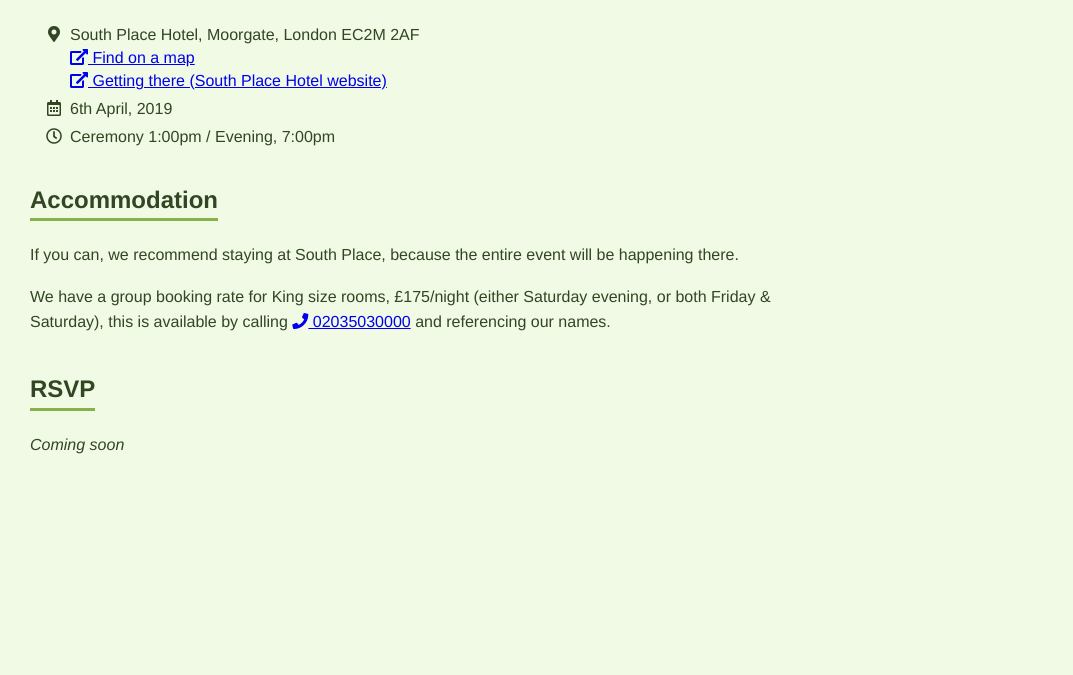
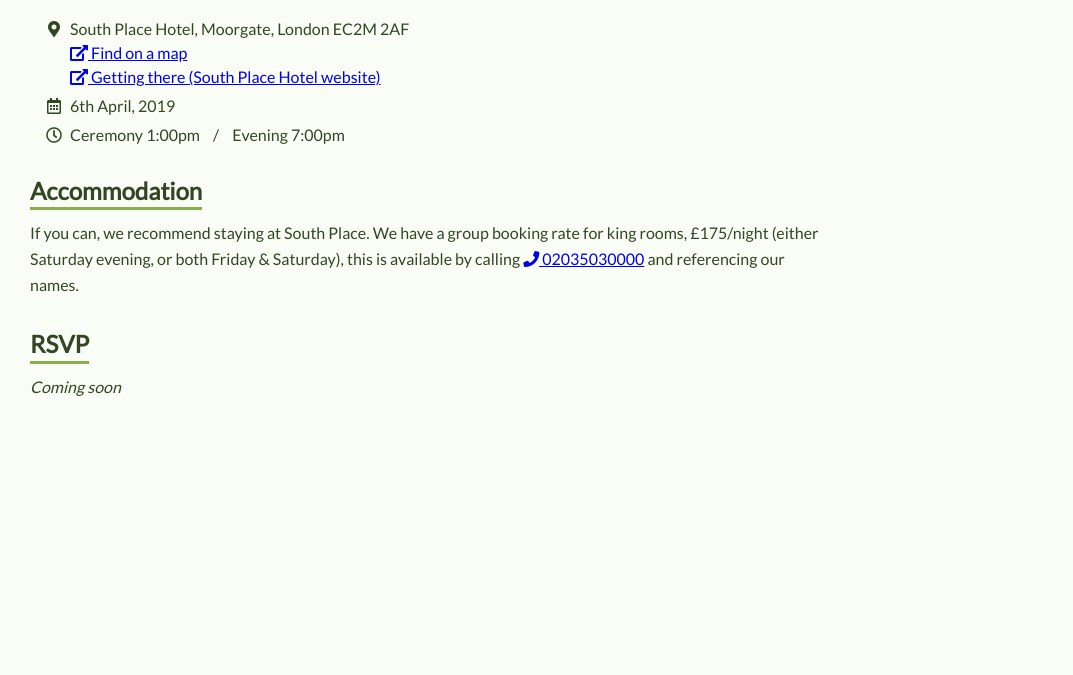
Before and after one commit to nickcampbell18/nicklovesrosie.co.uk, a plain HTML site: page index.html in a window 1280 px wide. Shown: the part 125-800 px from the top of the page, without its empty margins (0-1073 px from the left). Drawn offline with Linux system fonts and the light colour scheme.

Commit message:
Quick fixes

```diff
--- a/index.html
+++ b/index.html
@@ -10,43 +10,63 @@
   <meta property="og:image" content="https://www.nicklovesrosie.co.uk/images/mail-rail.thumb.jpg">
   <meta property="og:description" content="6th April 2019">
   <meta property="og:url" content="https://www.nicklovesrosie.co.uk">
-
-  <!-- <link rel="stylesheet" href="https://cdnjs.cloudflare.com/ajax/libs/normalize/7.0.0/normalize.min.css"> -->
-  <link rel="stylesheet" href="https://use.fontawesome.com/releases/v5.2.0/css/all.css" integrity="sha384-hWVjflwFxL6sNzntih27bfxkr27PmbbK/iSvJ+a4+0owXq79v+lsFkW54bOGbiDQ"
-    crossorigin="anonymous">
-
+  <meta name="Description" content="Nick & Rosie get married, 6th April 2019">
 
   <style>
+    @import url('https://fonts.googleapis.com/css?family=Lato');
+
     body {
-      background-color: #F0FAE4;
+      background-color: #F9FDF5;
       color: #324624;
-      font-family: 'Helvetica Neue', Helvetica, Arial, sans-serif;
+      font-family: 'Lato', 'Helvetica Neue', Helvetica, Arial, sans-serif;
       margin: 30px;
       font-size: 16px;
     }
 
     h1,
     h2 {
-      margin: 0 0 0.2em;
+      font-family: 'Lato', 'Helvetica Neue', sans-serif;
+      margin: 0 0 0.15em;
       color: #324624;
       display: inline-block;
-      padding-bottom: 0.2em;
+      padding-bottom: 0.1em;
     }
 
     h1 {
+      font-size: 6vw;
+      border-bottom: 5px solid #EC5D73;
+    }
+
+    @media screen and (min-width: 1000px) {
+      /* Stop font growing forever! */
+      h1 {
         font-size: 4em;
-      border-bottom: 5px solid #EC5D73;
+      }
+    }
+
+    @media screen and (max-width: 600px) {
+      h1,
+      h2 {
+        display: block;
+      }
+      h1 {
+        font-size: 2.3em;
+      }
     }
 
     h2 {
       border-bottom: 3px solid #88B04B;
-      /* Flow between body sections */
-      margin-top: 1em;
+    }
+
+    header,
+    section {
+      margin-bottom: 2em;
     }
 
     p {
       max-width: 800px;
       line-height: 1.6em;
+      margin-top: 0.4em;
     }
 
     ul.briefs li {
@@ -61,10 +81,19 @@
       display: inline;
       font-style: normal;
     }
+
+    .separator {
+      margin: 0 10px;
+    }
+
+    .separator::before {
+      content: "/"
+    }
   </style>
 </head>
 
 <body>
+  <header>
     <h1>Nick & Rosie are getting married!</h1>
     <ul class="fa-ul briefs">
       <li class="condensed">
@@ -93,21 +122,29 @@
         <span class="fa-li">
           <i class="far fa-clock"></i>
         </span>
-      Ceremony 1:00pm / Evening, 7:00pm
+        Ceremony <time datetime="2019-04-06 13:00:00">1:00pm</time> <span class="separator"></span> Evening <time datetime="2019-04-06 19:00:00">7:00pm</time>
       </li>
     </ul>
+  </header>
 
+  <section>
     <h2>Accommodation</h2>
-  <p>If you can, we recommend staying at South Place, because the entire event will be happening there.</p>
-  <p>We have a group booking rate for King size rooms, £175/night (either Saturday evening, or both Friday & Saturday), this
-    is available by calling <a href="tel:00442035030000"><i class="fas fa-phone"></i>
+    <p>If you can, we recommend staying at South Place. We have a group booking rate for king rooms, £175/night (either Saturday
+      evening, or both Friday & Saturday), this is available by calling <a style="white-space: nowrap" href="tel:00442035030000"><i
+          class="fas fa-phone"></i>
         02035030000</a>
       and referencing our names.</p>
+  </section>
 
+  <section>
     <h2>RSVP</h2>
     <p>
       <em>Coming soon</em>
     </p>
+  </section>
+  <link rel="stylesheet" href="https://use.fontawesome.com/releases/v5.2.0/css/all.css" integrity="sha384-hWVjflwFxL6sNzntih27bfxkr27PmbbK/iSvJ+a4+0owXq79v+lsFkW54bOGbiDQ"
+    crossorigin="anonymous">
+
 </body>
 
 </html>
```
Lines whose indentation alone changed are shown as unchanged.
